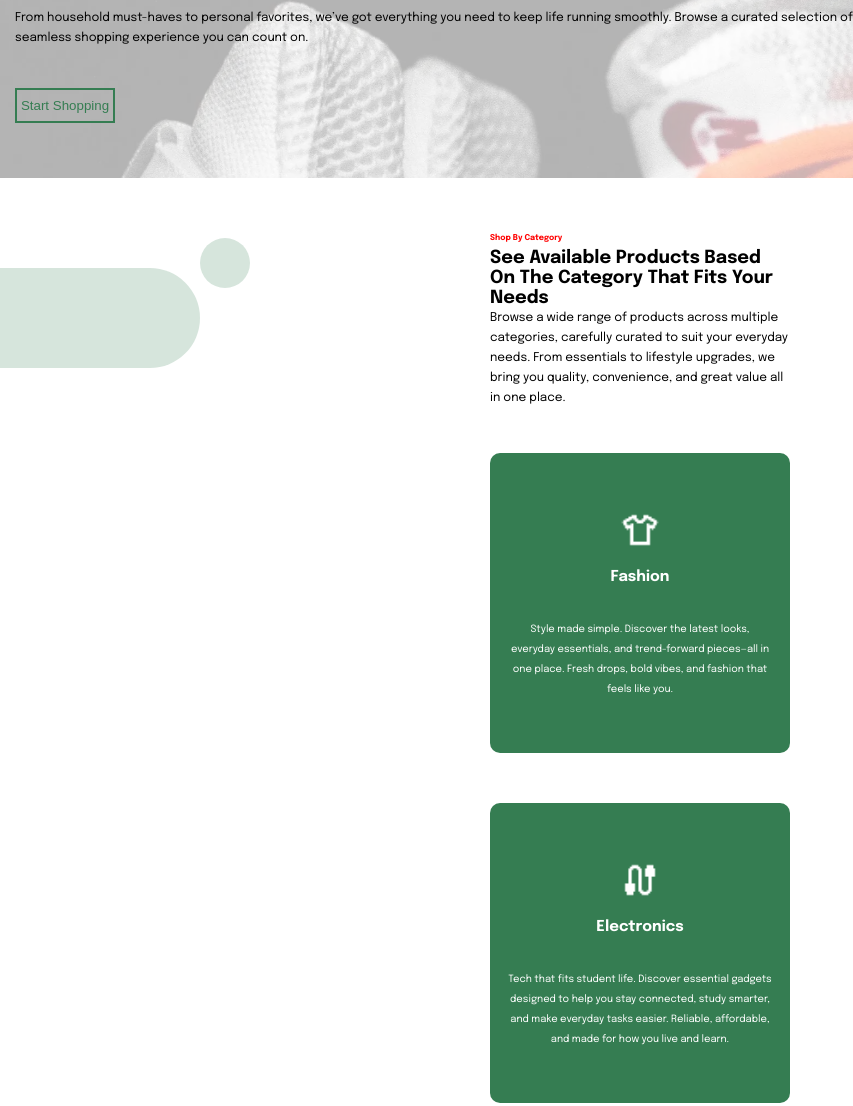
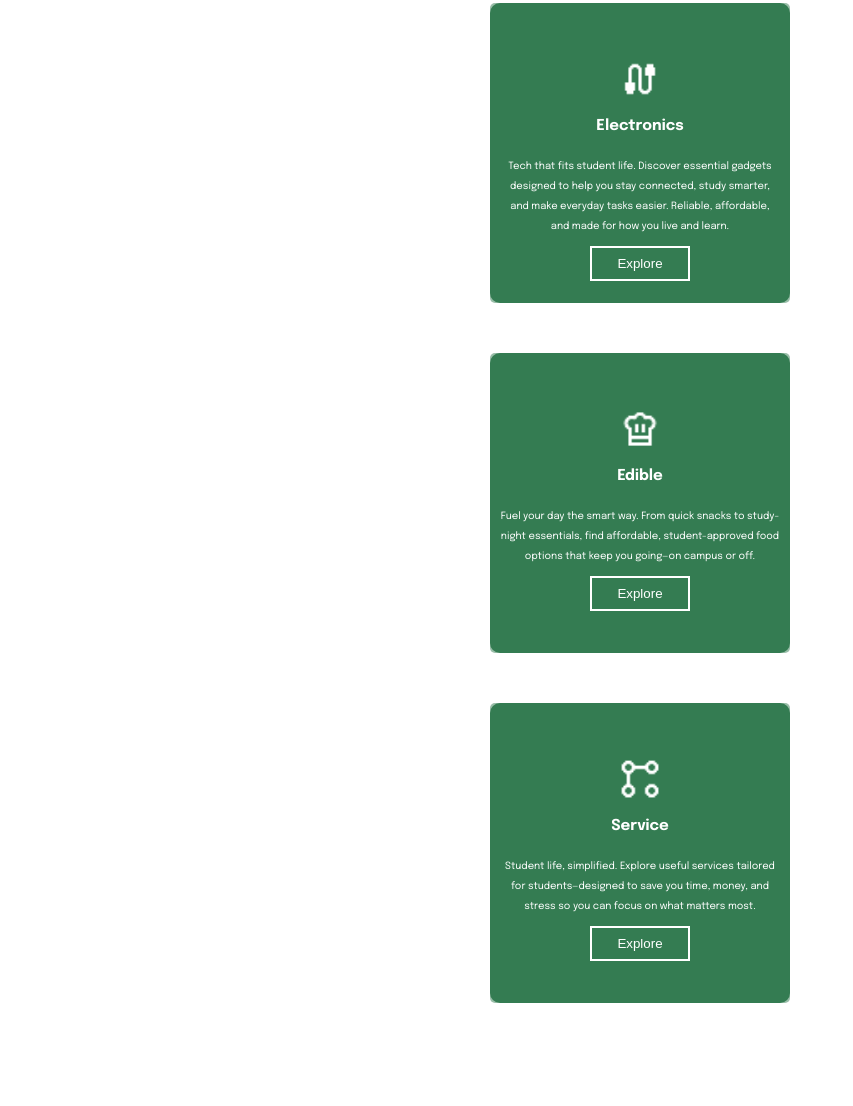
Before and after one commit to DImorweb/DImorweb, a plain HTML site: page index.html in a window 1280 px wide. Shown: the part 622-1728 px from the top of the page, without its empty margins (0-853 px from the left). After the commit the page ends 1650 px from the top, so only its background shows below. Drawn offline with Linux system fonts and the light colour scheme.

Commit message:
Features added

```diff
--- a/esfam.css
+++ b/esfam.css
@@ -107,7 +107,7 @@ nav {
 /* Call To Action section / the first section */
 #cta-section {
   block-size: 100vh;
-  /* display: none; */
+  display: none;
   overflow: hidden;
 }
 
@@ -203,7 +203,6 @@ nav {
 }
 
 .main-category-section {
-  /* background-color: lightpink; */
   inline-size: 100%;
   position: absolute;
   z-index: 100;
@@ -214,7 +213,6 @@ nav {
 }
 
 .category.writeup {
-  /* background-color: lightblue; */
   block-size: 200px;
   inline-size: 300px;
 }
@@ -225,44 +223,70 @@ nav {
   background-color: #357d52;
   margin-block: 25px;
   border-radius: 10px;
-  transition: all 0.5s ease-in-out;
   display: flex;
   flex-direction: column;
   justify-content: center;
   align-items: center;
+  background-position: center;
+  background-repeat: no-repeat;
+  background-size: cover;
+  transition: all 0.5s ease-in-out;
+}
+
+.category.box.fashion:hover {
+  background-image: url(desktop-images/fashion.webp);
+}
+
+.category.box.electronics:hover {
+  background-image: url(desktop-images/electronics.webp);
+}
+
+.category.box.edible:hover {
+  background-image: url(desktop-images/edible.webp);
+}
+
+.category.box.services:hover {
+  background-image: url(desktop-images/service.webp);
 }
 
 .category-container {
-  /* background-color: lightpink; */
-  block-size: 95%;
-  inline-size: 95%;
+  block-size: 100%;
+  inline-size: 100%;
   border-radius: 5px;
   display: flex;
   flex-direction: column;
   justify-content: space-between;
+  background-color:  #357d5280;
 }
 
 .category-container > div {
-  /* background-color: lightblue; */
   color: #ffffff;
-  block-size: 48%;
   border-radius: inherit;
   padding: 10px;
   text-align: center;
   font-size: 10px;
+  display: flex;
+  flex-direction: column;
+  align-items: center;
 }
 
 .category-container > div:first-child {
-  /* background-color: lightgreen; */
-  display: flex;
-  flex-direction: column;
-  align-items: center;
   justify-content: flex-end;
+  block-size: 50%;
+}
+
+.category-container > div:last-child {
+  justify-content: flex-start;
+  block-size: 55%;
 }
 
 .category-container > div:first-child > div {
-  /* background-color: lightblue; */
   margin-block-start: 10px;
+}
+
+.category-button {
+  color: #ffffff;
+  border: 2px solid #ffffff;
 }
 
 .category-writeup {
--- a/index.html
+++ b/index.html
@@ -216,7 +216,7 @@
             </div>
           </div>
 
-          <div class="category box">
+          <div class="category box fashion">
             <div class="category-container">
               <div>
                 <div class="category-logo"><img src="icons/fashion.png" alt="fashion" width="40px" height="40px"></div>
@@ -230,11 +230,12 @@
                   essentials, and trend-forward pieces—all in one place. Fresh
                   drops, bold vibes, and fashion that feels like you.
                 </p>
+                <button class="cta-button category-button">Explore</button>
               </div>
             </div>
           </div>
 
-          <div class="category box">
+          <div class="category box electronics">
             <div class="category-container">
               <div>
                 <div class="category-logo"><img src="icons/electronics.png" alt="Electronics" width="40px" height="40px"></div>
@@ -249,11 +250,12 @@
                   everyday tasks easier. Reliable, affordable, and made for how
                   you live and learn.
                 </p>
+                <button class="cta-button category-button">Explore</button>
               </div>
             </div>
           </div>
 
-          <div class="category box">
+          <div class="category box edible">
             <div class="category-container">
               <div>
                 <div class="category-logo"><img src="icons/edible.png" alt="Edible" width="40px" height="40px"></div>
@@ -267,11 +269,12 @@
                   essentials, find affordable, student-approved food options
                   that keep you going—on campus or off.
                 </p>
+                <button class="cta-button category-button">Explore</button>
               </div>
             </div>
           </div>
 
-          <div class="category box">
+          <div class="category box services">
             <div class="category-container">
               <div>
                 <div class="category-logo"><img src="icons/services.png" alt="Service" width="40px" height="40px"></div>
@@ -285,6 +288,7 @@
                   students—designed to save you time, money, and stress so you
                   can focus on what matters most.
                 </p>
+                <button class="cta-button category-button">Explore</button>
               </div>
             </div>
           </div>
```
Also changed, not shown: desktop-images/edible.webp (added), desktop-images/electronics.webp (added), desktop-images/service.webp (added), 1 other file.
